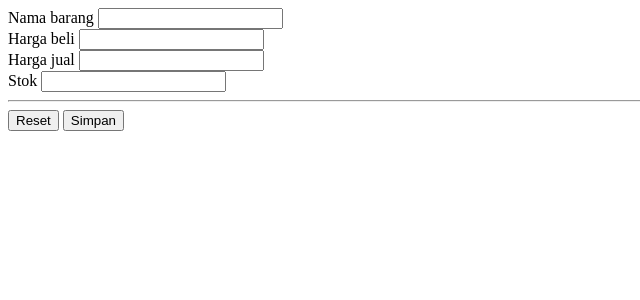
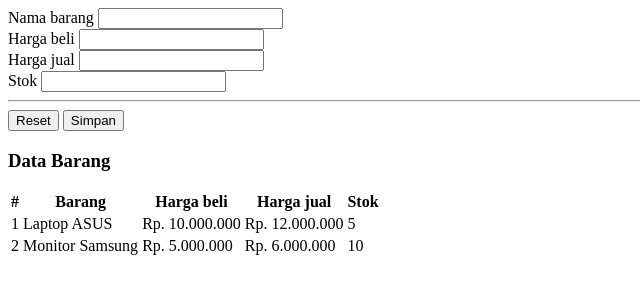
Before and after one commit to AdityaIbnu13/projek_sia, a PHP site: page / in a window 1280 px wide. Shown: the top 300 px of the page, without its empty margins (0-640 px from the left). Run offline with PHP 8.4, Linux system fonts and the light colour scheme.

Commit message:
update-3 barang/index.php

```diff
--- a/modul/barang/index.php
+++ b/modul/barang/index.php
@@ -31,3 +31,56 @@
         </form>
     </div>
 </div>
+<div class="card">
+    <div class="card-header">
+        <h3>Data Barang</h3>
+    </div>
+    <div class="card-body">
+        <div class="table-responsive">
+            <table class="table table-striped">
+                <thead>
+                    <tr>
+                        <th>#</th>
+                        <th>Barang</th>
+                        <th>Harga beli</th>
+                        <th>Harga jual</th>
+                        <th>Stok</th>
+                        <th><i class="bi bi-gear-fill"></i></th>
+                    </tr>
+                </thead>
+                <tbody>
+                    <tr>
+                        <td>1</td>
+                        <td>Laptop ASUS</td>
+                        <td>Rp. 10.000.000</td>
+                        <td>Rp. 12.000.000</td>
+                        <td>5</td>
+                        <td>
+                            <a href="#editBarang" class="text-decoration-none" data-bs-toggle="modal">
+                                <i class="bi bi-pencil-square text-success"></i>
+                            </a>
+                            <a href="" class="text-decoration-none">
+                                <i class="bi bi-trash text-danger"></i>
+                            </a>
+                        </td>
+                    </tr>
+                    <tr>
+                        <td>2</td>
+                        <td>Monitor Samsung</td>
+                        <td>Rp. 5.000.000</td>
+                        <td>Rp. 6.000.000</td>
+                        <td>10</td>
+                        <td>
+                            <a href="#editBarang" class="text-decoration-none" data-bs-toggle="modal">
+                                <i class="bi bi-pencil-square text-success"></i>
+                            </a>
+                            <a href="" class="text-decoration-none">
+                                <i class="bi bi-trash text-danger"></i>
+                            </a>
+                        </td>
+                    </tr>
+                </tbody>
+            </table>
+        </div>
+    </div>
+</div>
```
